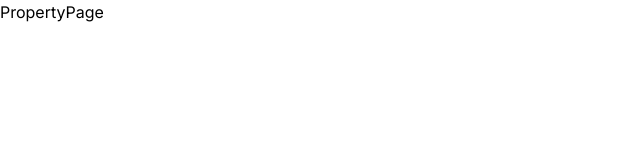
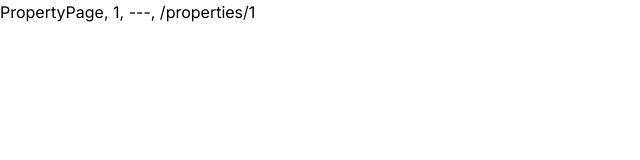
Before and after one commit to ingarbi/next_building_lizzing, a Next.js app: page /properties/1 in a window 1280 px wide. Shown: the top 160 px of the page, without its empty margins (0-640 px from the left). Built offline with nearby package versions, Linux system fonts and the light colour scheme.

Commit message:
rendering

```diff
--- a/app/properties/(crud)/[id]/page.jsx
+++ b/app/properties/(crud)/[id]/page.jsx
@@ -1,8 +1,14 @@
-import React from 'react'
+"use client"
+
+import { useParams, useSearchParams, usePathname } from "next/navigation";
 
 const PropertyPage = () => {
+  const params = useParams();
+  const searchParams = useSearchParams();
+  const pathName = usePathname();
+  const name = searchParams.get("name");
   return (
-    <div>PropertyPage</div>
+    <div>PropertyPage, {params.id}, ---{name}, {pathName}</div>
   )
 }
 
```
